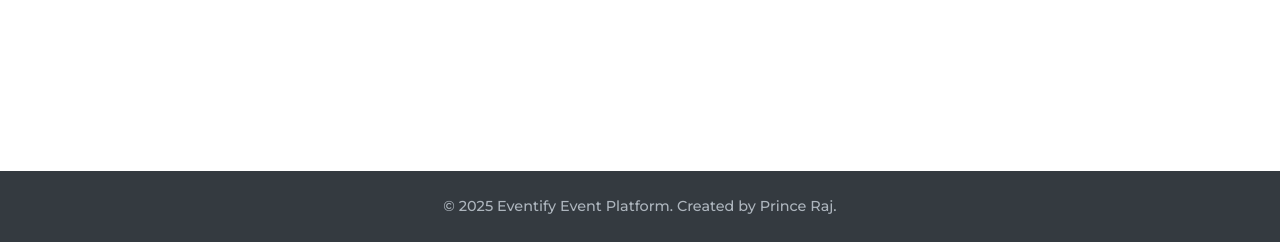
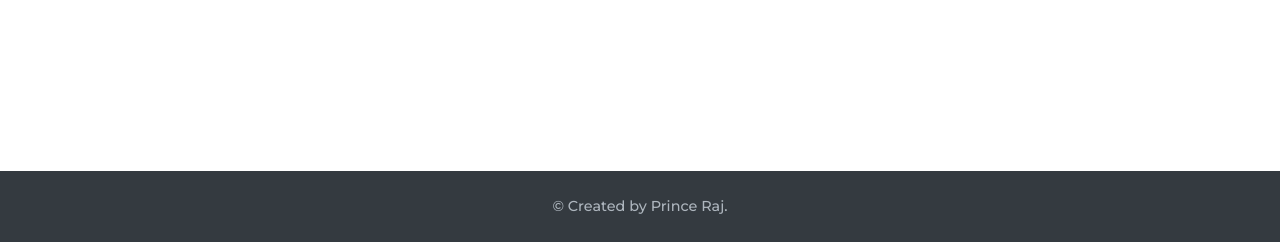
Before and after one commit to Geet-Prince/direct-download-eventify, a Flask app: page /club/history in a window 1280 px wide. Shown: the part 558-800 px from the top of the page. Run offline with Flask 2, Linux system fonts and the light colour scheme; the visitor is signed in with stand-in values (Sample User, id 1); parts of the project's set-up code (start-up, migrations or seed data) failed here and were passed over; some libraries are stand-ins or nearby versions.

Commit message:
Update layout.html

```diff
--- a/templates/layout.html
+++ b/templates/layout.html
@@ -87,7 +87,7 @@
 
     <footer class="site-footer">
          <div class="container"> {# Keep footer content centered #}
-             <p>© {{ now.year }} Eventify Event Platform. Created by Prince Raj.</p>
+             <p>© Created by Prince Raj.</p>
              {# Add social links or other info if desired #}
              {# <div class="footer-links">
                  <a href="#">Privacy Policy</a> | <a href="#">Terms of Service</a>
```
